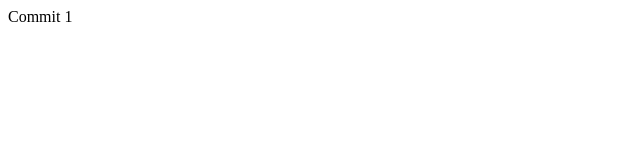
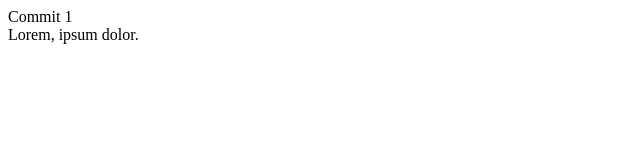
Before and after one commit to lingushaxzoda/commit-1, a plain HTML site: page index.html in a window 1280 px wide. Shown: the whole page, without its empty margins (0-640 px from the left). Drawn offline with Linux system fonts and the light colour scheme.

Commit message:
commit 2

```diff
--- a/index.html
+++ b/index.html
@@ -8,5 +8,9 @@
 <body>
 
     <header class="header">Commit 1</header>
+
+    <main class="main">
+        Lorem, ipsum dolor.
+    </main>
 </body>
 </html>
```
